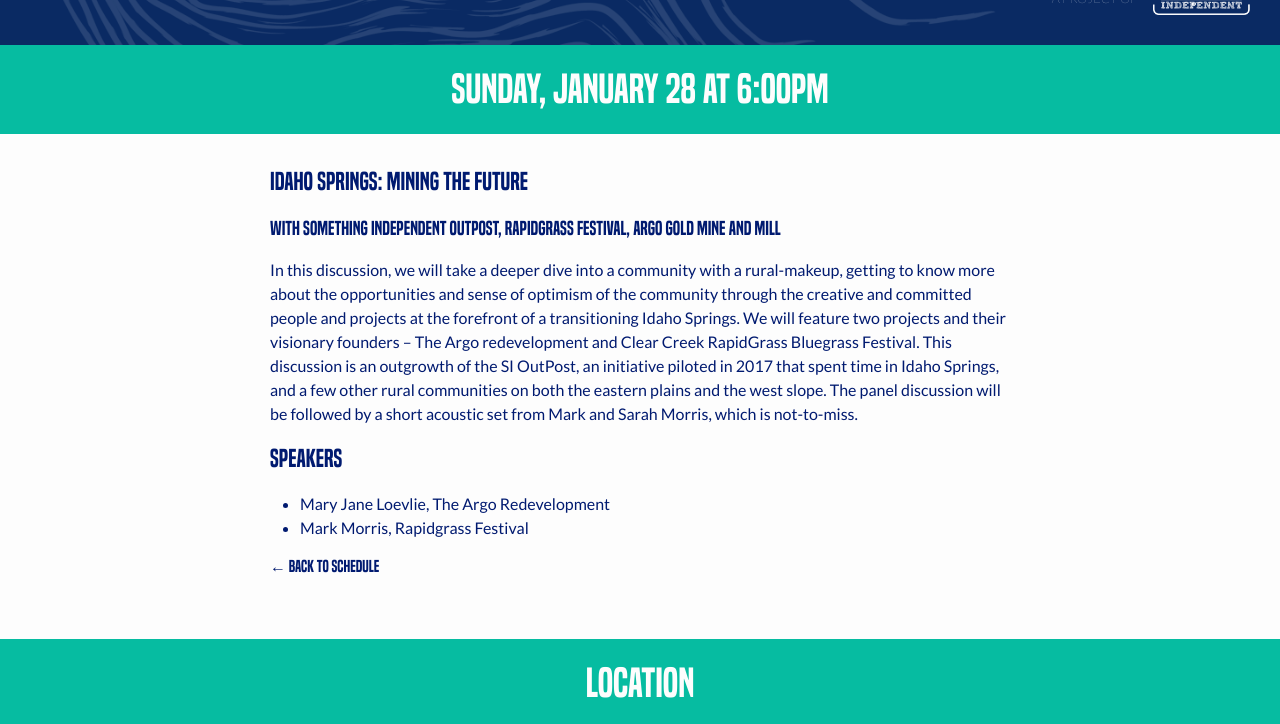
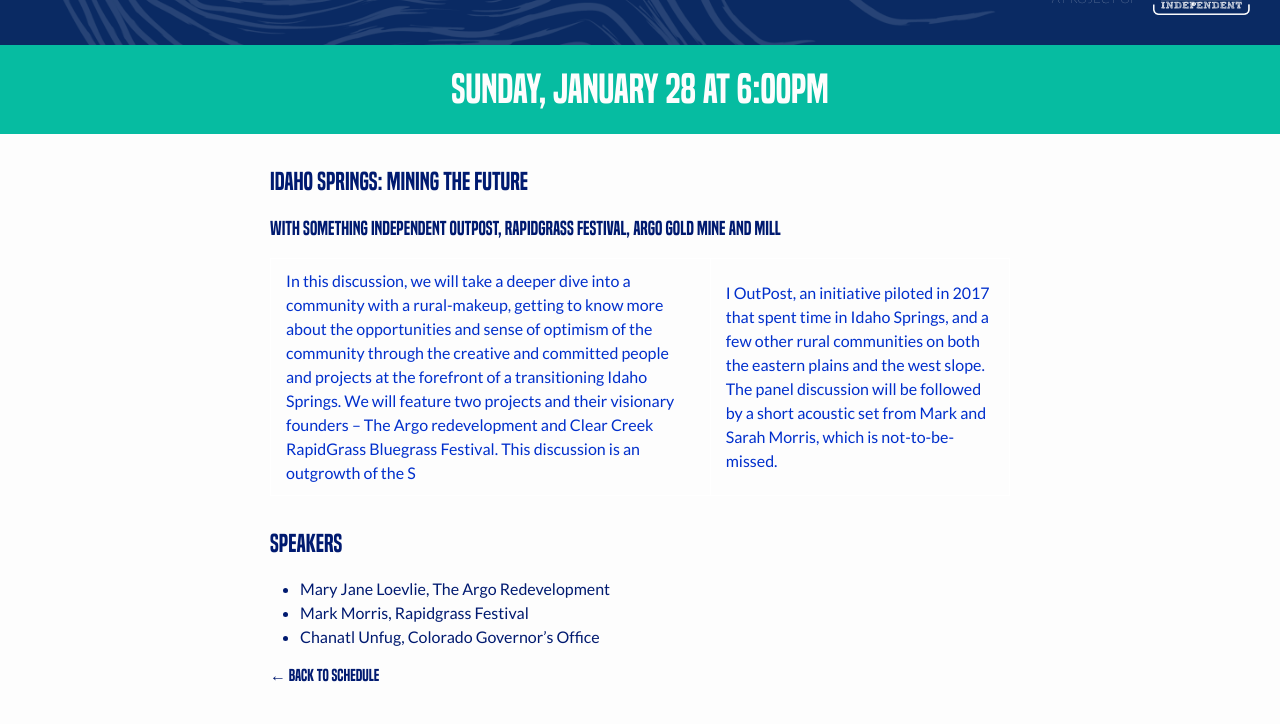
Before and after one commit to somethingindependent/tradeschool, a Jekyll site: the page built from _talks/idaho-springs-mining-future.md, in a window 1280 px wide and 900 px high, scrolled down 321 px, cut to the strip 0-724 px from the top of the window. Built offline with Jekyll 4.4.1, drawn with Linux system fonts in a browser that asks for light colours; nearby versions of some CDN libraries.

Commit message:
Copy updates

```diff
--- a/_talks/idaho-springs-mining-future.md
+++ b/_talks/idaho-springs-mining-future.md
@@ -6,8 +6,9 @@
 
 ### With [Something Independent OutPost](http://www.somethingindependent.com/the-si-outpost/), [Rapidgrass Festival](http://rapidgrassfestival.com/), [Argo Gold Mine and Mill](http://historicargotours.com/)
 
-In this discussion, we will take a deeper dive into a community with a rural-makeup, getting to know more about the opportunities and sense of optimism of the community through the creative and committed people and projects at the forefront of a transitioning Idaho Springs. We will feature two projects and their visionary founders – The Argo redevelopment and Clear Creek RapidGrass Bluegrass Festival. This discussion is an outgrowth of the SI OutPost, an initiative piloted in 2017 that spent time in Idaho Springs, and a few other rural communities on both the eastern plains and the west slope. The panel discussion will be followed by a short acoustic set from Mark and Sarah Morris, which is not-to-miss.
+In this discussion, we will take a deeper dive into a community with a rural-makeup, getting to know more about the opportunities and sense of optimism of the community through the creative and committed people and projects at the forefront of a transitioning Idaho Springs. We will feature two projects and their visionary founders – The Argo redevelopment and Clear Creek RapidGrass Bluegrass Festival. This discussion is an outgrowth of the S|I OutPost, an initiative piloted in 2017 that spent time in Idaho Springs, and a few other rural communities on both the eastern plains and the west slope. The panel discussion will be followed by a short acoustic set from Mark and Sarah Morris, which is not-to-be-missed.
 
 # Speakers
 - Mary Jane Loevlie, The Argo Redevelopment
 - Mark Morris, [Rapidgrass Festival](http://rapidgrassfestival.com/)
+- Chanatl Unfug, Colorado Governor’s Office
```
Also changed, not shown: _talks/maintaining-soul-through-growth.md (+1 -1 lines), _talks/millenial-leaders.md (added, +13 -0 lines), _talks/she-gets-it-done.md (deleted, +0 -9 lines).
